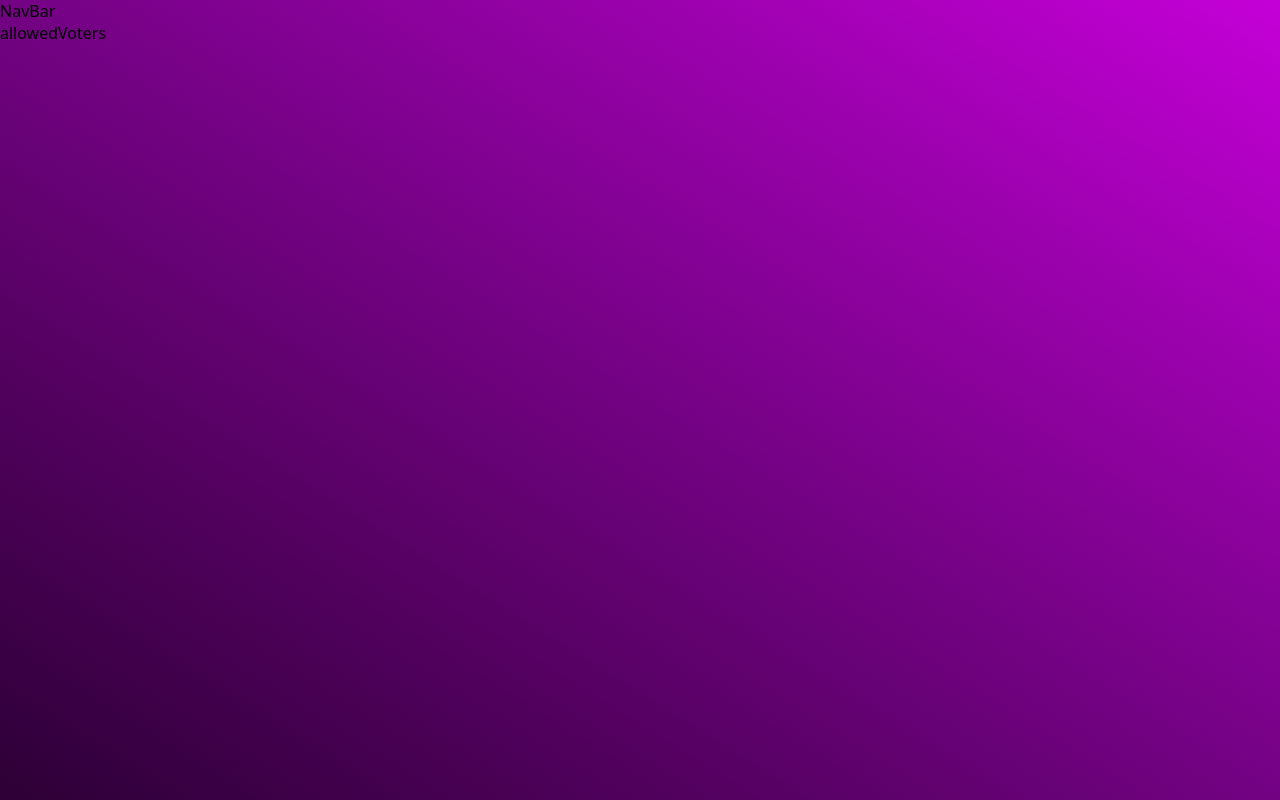
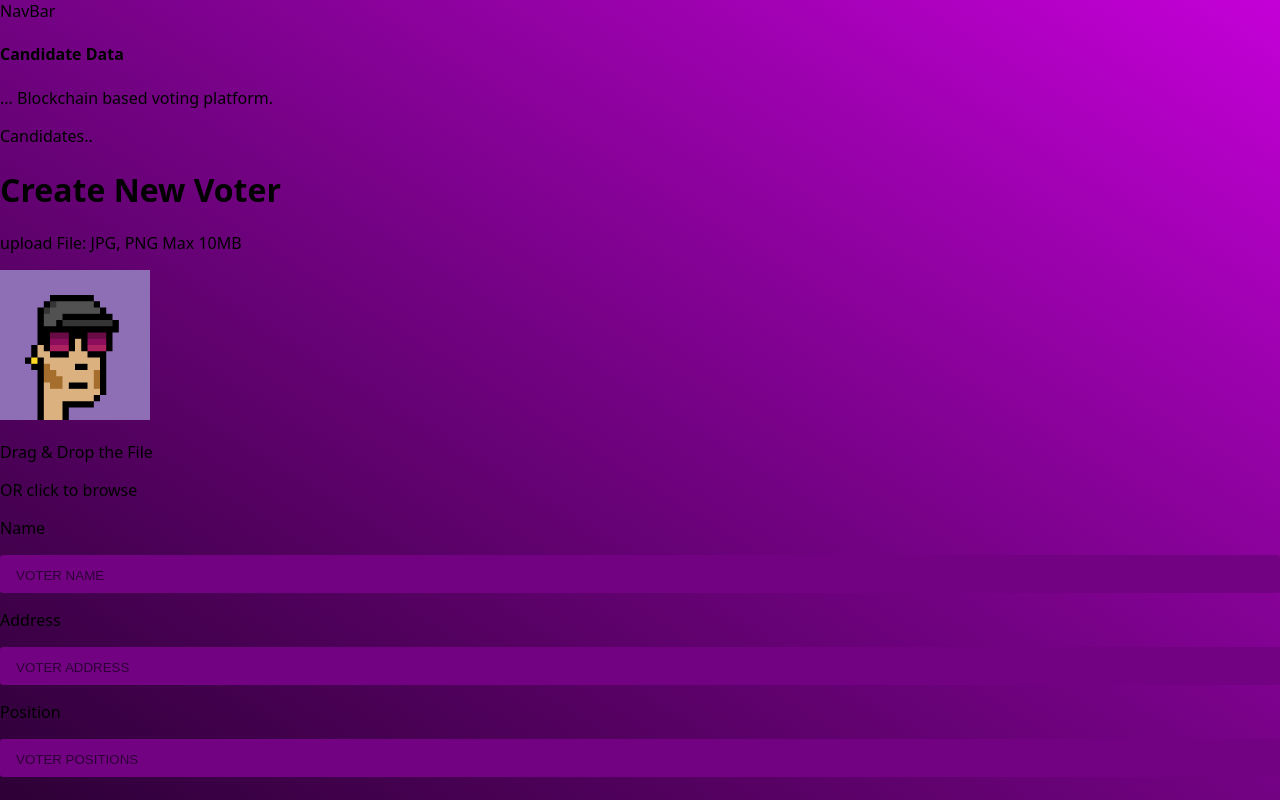
Before and after one commit to gitmah01720/evoting-daap, a Next.js app: page /allowed-voters in a window 1280 px wide. Built offline with nearby package versions, Linux system fonts and the light colour scheme; what ipfs-http-client would draw is missing.

Commit message:
basic components designed and working

```diff
--- a/components/Button/Button.jsx
+++ b/components/Button/Button.jsx
@@ -1,7 +1,7 @@
 import React from "react";
-
-const Button = () => {
-  return <div>Button</div>;
-};
+import Style from "./Button.module.css"
+const Button = ({btnName,handleClick,classStyles}) =>  (
+  <button className = {Style.button} type ="button" onClick={handleClick}>{btnName}</button>
+)
 
 export default Button;
--- a/components/Button/Button.module.css
+++ b/components/Button/Button.module.css
@@ -0,0 +1,17 @@
+
+.button{
+    margin-block: 2rem;
+    background-color: transparent;
+    border: 1px dotted #9a02ac;
+    padding: .5rem 1rem;
+    color: #9a02ac;
+    border-radius: 1rem;
+    cursor: pointer;
+    font-weight: 600;
+    transition: all .4s ease-in-out;
+}
+
+.button:hover{
+    background-color: #9a02ac;
+    color: #231e39;
+}
--- a/components/Input/Input.jsx
+++ b/components/Input/Input.jsx
@@ -1,7 +1,26 @@
-import React from "react";
+import React, { useContext } from "react";
 
-const Input = () => {
-  return <div>Input</div>;
+// internal import
+import Style from "./Input.module.css";
+
+const Input = ({inputType, title, placeholder, handleClick}) => {
+  return (
+    <div className={Style.input}>
+      <p>{title}</p>
+      {inputType === "text" ? (
+        <div className={Style.input__box}>
+          <input
+            type="text"
+            className={Style.input__box__form}
+            placeholder={placeholder}
+            onChange={handleClick}
+          />
+        </div>
+      ) : (
+        ""
+      )}
+    </div>
+  );
 };
 
 export default Input;
--- a/components/Input/Input.module.css
+++ b/components/Input/Input.module.css
@@ -0,0 +1,22 @@
+
+.input__box{
+    width: 100%;
+    background-color: #730283;
+    padding: .5rem;
+    border-radius: .2rem;
+}
+
+.input__box input{
+    background-color: transparent;
+    border: 0;
+    width: 100%;
+    outline: none;
+    padding-inline: .5rem;
+    color: #fff;
+}
+
+.input__box input::placeholder{
+    color: #2d0036;
+    font-weight: 500;
+    text-transform: uppercase;
+}
--- a/context/Voter.js
+++ b/context/Voter.js
@@ -1,6 +1,6 @@
-import React from "react";
+import React , {useState,useEffect,useCallback,useContext} from "react";
 import Web3Modal from "web3modal";
-import { ethers } from "ethers";
+import { ethers, utils } from "ethers";
 import { create as ipfsHttpClient } from "ipfs-http-client";
 import axios from "axios";
 import { useRouter } from "next/router";
@@ -18,8 +18,68 @@ const fetchContract = (signerOrProvider) =>
 export const VotingContext = React.createContext();
 export const VotingProvider = ({ children }) => {
   const votingTitle = 'Mahesh, welcome to first voting daap';
+
+
+
+  const router = useRouter();
+  const [currentAccount, setCurrentAccount] = useState('');
+  const [candidateLength, setCandidateLength] = useState('');
+  const pushCandidate = [];
+  const candidateIndex = [];
+  const [candidateArray, setCandidateArray] = useState(pushCandidate);
+
+  // ---------------- end of candidate data.
+
+  // error handelling
+  const [error, setError] = useState('');
+
+  const highestVote  = [];
+
+
+  // ---------------- Voter Sectoin
+  const pushVoter=[];
+  const [voterArray, setVoterArray] = useState(pushVoter);
+  const [voterLength, setVoterLength] = useState('');
+  const [voterAddress, setVoterAddress] = useState([]);
+
+  //---------------- connection the wallet metamask;
+
+  // ------------ checking the metamask connectoin
+  const checkIfWalletConnected = async() => {
+    if (!window.ethereum) return setError("Meta mask is not installed.")
+
+    const account = await window.ethereum.request({method: "eth_accounts"});
+    if (account.length) {
+      setCurrentAccount(account[0]);
+    }else{
+      setError("Meta mask is reload is required.")
+    }
+  }
+
+  // -------------- connecting the wallet.
+  const connectWallet  = async()=>{
+    if (!window.ethereum) return setError("Meta mask is not installed.")
+
+    const account = await window.ethereum.request({method: "eth_requestAccounts"});
+
+    setCurrentAccount(account[0]);
+  }
+
+
+  // ------------- upload to ipfs.
+  const uploadToIPFS = async(file)=>{
+    try{
+      const added = await client.add({content:file});
+      const url = `https://ipfs.infura.io/ipfs/${added.path}`;
+      return url;
+
+    }catch (error){
+      setError("Error in file uploading to IPFS.")
+    }
+  }
+
   return (
-    <VotingContext.Provider value = {{votingTitle}}>
+    <VotingContext.Provider value = {{votingTitle,checkIfWalletConnected,connectWallet,uploadToIPFS}}>
     {children}
     </VotingContext.Provider>
   );
--- a/pages/_app.js
+++ b/pages/_app.js
@@ -1,4 +1,3 @@
-import { interpolateAs } from "next/dist/shared/lib/router/router";
 import "../styles/globals.css";
 
 //INTERNAL IMPORT
--- a/pages/allowed-voters.js
+++ b/pages/allowed-voters.js
@@ -1,7 +1,166 @@
-import React from "react";
+import React , {useState,useEffect,useCallback,useContext} from "react";
+import { useRouter } from "next/router";
+import { useDropzone } from "react-dropzone";
+import Image from "next/image";
+
+// internal imports:
+import { VotingContext } from "../context/Voter";
+import Style from "../styles/allowedVoter.module.css"
+import images from "../assets"
+import Button from "../components/Button/Button"
+import Input from "../components/Input/Input"
+
+
 
 const allowedVoters = () => {
-  return <div>allowedVoters</div>;
+  const [fileUrl, setFileUrl] = useState(null); // image
+
+  const [formInput, setFormInput] = useState({
+    name:"",
+    address:"",
+    position:"",
+  });
+
+  const router  = useRouter();
+  const {uploadToIPFS} = useContext(VotingContext);
+
+  // voter image drop by user.
+  const onDrop = useCallback(async (acceptedFil)=>{
+    const url = await uploadToIPFS(acceptedFil[0]);
+    setFileUrl(url);
+  });
+
+
+  const {getRootProps, getInputProps} = useDropzone({
+    onDrop,
+    accept: "image/*",
+    maxSize: 5000000,
+  });
+
+
+
+  // returning data. with jsx if user uploads image
+
+
+
+  return (
+  <div className = {Style.createVoter}>
+    <div>
+      { fileUrl && (
+        <div className = {Style.voterInfo}>
+          <img src = {fileUrl} alt = "Voter Image" />
+          <div className = {Style.voterInfo_paragraph}>
+          <p>
+            Name: <span>&nbps; {formInput.name}</span>
+          </p>
+          <p>
+            Addr: <span>&nbps; {formInput.address.slice(0,20)}</span>
+          </p>
+          <p>
+            Pos: <span>&nbps; {formInput.position}</span>
+          </p>
+          </div>
+        </div>
+      )}
+      { !fileUrl && (
+        <div className = {Style.sideInfo}>
+          <div className = {Style.sideInfo_box}>
+          <h4>Candidate Data</h4>
+          <p>
+            ... Blockchain based voting platform.
+          </p>
+
+           <p className  = {Style.sideInfo_para}>
+              Candidates..
+           </p>
+          </div>
+
+          <div className = {Style.car}>
+              {/* {voterArray.map((el,i)=> (
+                <div key = {i+1} className = {Style.card_box}>
+                  <div className = {Style.image}>
+                  <img src = {fileUrl} alt = "Profile Image" />
+                  </div>
+
+                  <div className = {Style.card_info}>
+                    <p>Name</p>
+                    <p>Address</p>
+                    <p>Details</p>
+                  </div>
+                </div>
+              ))} */}
+          </div>
+        </div>
+      )}
+    </div>
+
+    <div className  = {Style.voter}>
+      <div className= {Style.voter__container}>
+        <h1>Create New Voter</h1>
+        <div className={Style.voter__container__box}>
+          <div className = {Style.voter__container__box__div}>
+            <div { ...getRootProps()}>
+              <input{ ...getInputProps()}/>
+
+              <div className = {Style.voter__container__box__div__info}>
+                <p>upload File: JPG, PNG Max 10MB</p>
+                <div className={Style.voter__container__box__div__image}>
+                  <Image src={images.creator}
+                  width={150}
+                  height={150}
+                  objectFit="contain"
+                  alt="File Upload"
+                  />
+                </div>
+                <p>Drag & Drop the File</p>
+                <p>OR click to browse</p>
+
+              </div>
+            </div>
+          </div>
+        </div>
+      </div>
+
+      <div className = {Style.input__container}>
+      <Input inputType="text" title="Name" placeholder = "Voter Name"
+        handleClick={(e) =>
+          setFormInput({...formInput, name: e.target.value})
+        }
+        />
+      <Input inputType="text" title="Address" placeholder = "Voter Address"
+        handleClick={(e) =>
+          setFormInput({...formInput, name: e.target.value})
+        }
+        />
+      <Input inputType="text" title="Position" placeholder = "Voter Positions"
+        handleClick={(e) =>
+          setFormInput({...formInput, name: e.target.value})
+        }
+        />
+
+      <div className={Style.Button}>
+        <Button btnName="Autorise Voter" handleClick = {()=> {}}/>
+      </div>
+      </div>
+    </div>
+        {/* /////////////////////// */}
+        <div className={Style.createdVoter}>
+          <div className = {Style.createdVoter__info}>
+            <Image src={images.creator} alt="user Profile"/>
+            <p>Notice for user</p>
+            <p>
+              Organizer <span>0x939939..</span>
+            </p>
+            <p>Only Organizer of the voting contract can create voters</p>
+          </div>
+        </div>
+
+  </div>
+  );
+
+
 };
 
 export default allowedVoters;
+
+// got to : http://localhost:3000/allowed-voters
```
